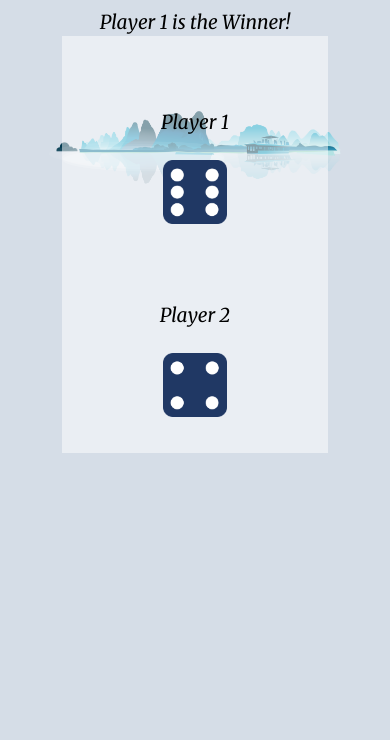
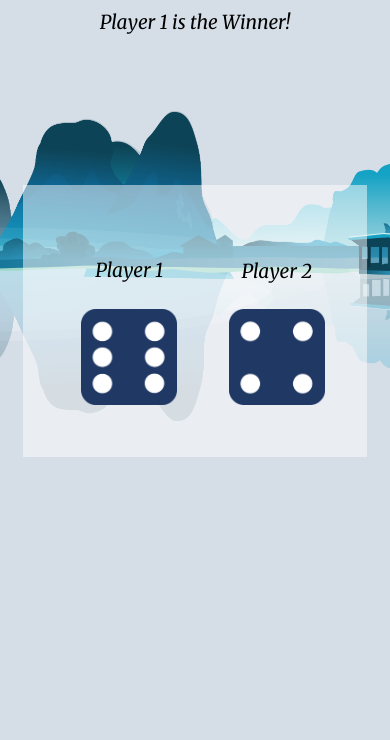
Before and after one commit to MaartenDeBaecke/dice-game, a plain HTML site: page index.html in a window 390 px wide. Shown: the part 111-851 px from the top of the page. Drawn offline with Linux system fonts and the light colour scheme.

Commit message:
Add files via upload

```diff
--- a/styles.css
+++ b/styles.css
@@ -3,6 +3,7 @@ body{
   text-align: center;
   font-family: 'Merriweather', serif;
   background-color: #d5dde7;
+  width: 100%;
 }
 
 h1 {
@@ -13,15 +14,14 @@ h1 {
   font-style:normal;
 }
 
-
-
 .top-container {
-
   display: inline-block;
   padding-bottom: 10%;
   padding-top: 8%;
   position: relative;
   text-align: center;
+  overflow: hidden;
+  width: 100%;
 }
 
 .top_cloud{
@@ -127,7 +127,7 @@ h1 {
     z-index: 1;
     text-align: center;
     position: relative;
-    bottom: 10rem;
+    bottom: 15rem;
   }
 
   p{
@@ -137,7 +137,7 @@ h1 {
 
   .card{
     background-color: rgba(255,255,255,0.5);
-    width: 60%;
+    width: 80%;
     margin: 0 auto 0 auto;
     padding: 4%;
   }
@@ -154,6 +154,12 @@ h1 {
 
 
   .img1, .img2 {
-    width: 4rem;
+    width: 6rem;
+  }
+
+  .sea{
+    width: 70rem;
+    position: relative;
+    right: 25rem;
   }
 }
```
Also changed, not shown: index.html (+1 -0 lines).
